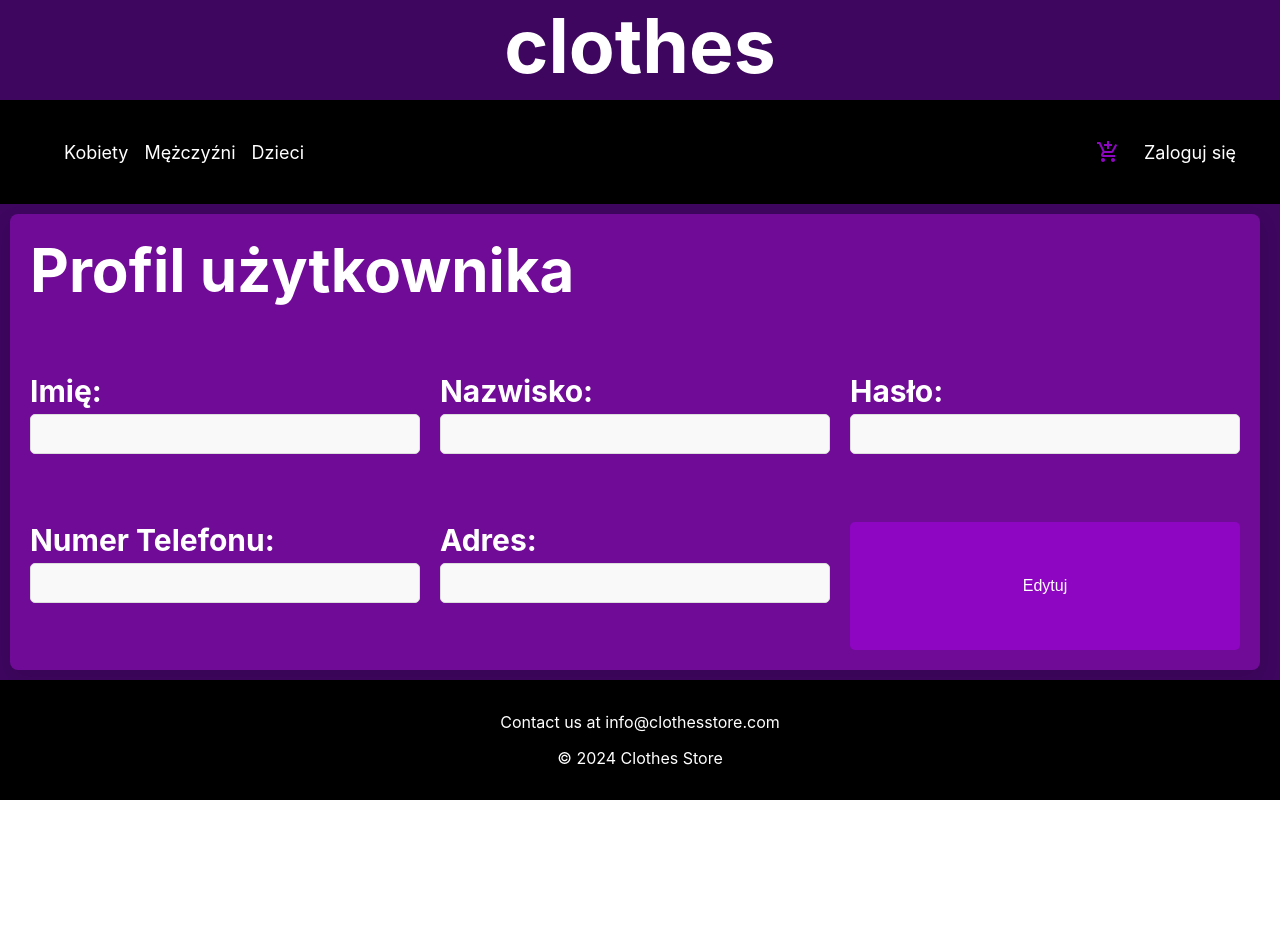
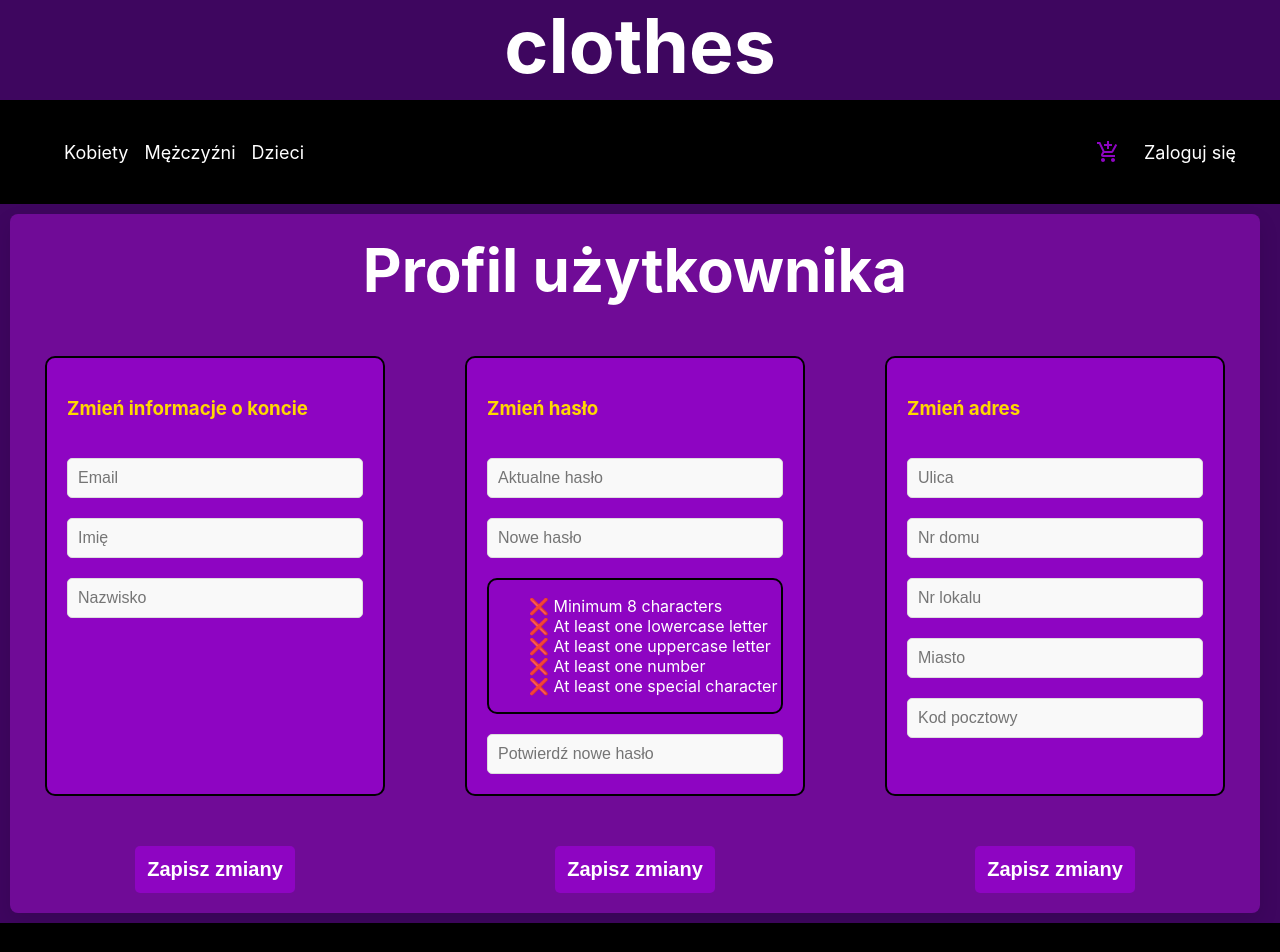
Before and after one commit to PiotMac/Thesis, a React (Create React App) app in the folder frontend/: page /profile in a window 1280 px wide. Shown: the top 952 px of the page. Before the commit the page ends 800 px from the top, so only its background shows below. Built offline with nearby package versions, Linux system fonts and the light colour scheme; no server answers.

Commit message:
Implemented user profile edition

```diff
--- a/frontend/src/components/UserProfile.js
+++ b/frontend/src/components/UserProfile.js
@@ -1,4 +1,5 @@
 import React, { useState, useEffect } from "react";
+import { jwtDecode } from "jwt-decode";
 
 function UserProfile() {
   // Stan dla danych użytkownika
@@ -6,11 +7,39 @@ function UserProfile() {
     firstName: "",
     lastName: "",
     email: "",
-    password: "",
-    phone: "",
+    codedPassword: "",
+    address_id: "",
+    street: "",
+    house_nr: "",
+    appartment_nr: "",
+    city: "",
+    zipcode: "",
   });
 
   const [isEditing, setIsEditing] = useState(false);
+  const [currentPassword, setCurrentPassword] = useState("");
+  const [password, setPassword] = useState("");
+  const [repeatPassword, setRepeatPassword] = useState("");
+  const [criteria, setCriteria] = useState({
+    length: false,
+    lowercase: false,
+    uppercase: false,
+    number: false,
+    specialChar: false,
+  });
+
+  const handlePasswordCriteria = (e) => {
+    const value = e.target.value;
+    setPassword(value);
+
+    setCriteria({
+      length: value.length >= 8,
+      lowercase: /[a-z]/.test(value),
+      uppercase: /[A-Z]/.test(value),
+      number: /\d/.test(value),
+      specialChar: /[\W_]/.test(value),
+    });
+  };
 
   useEffect(() => {
     const fetchUserData = async () => {
@@ -27,11 +56,16 @@ function UserProfile() {
         if (response.ok) {
           const data = await response.json();
           const transformedData = {
-            firstName: data.first_name || "",
+            firstName: data.first_name,
             lastName: data.surname || "",
-            email: data.email || "",
-            password: "",
-            phone: data.phone || "",
+            email: data.email,
+            codedPassword: data.password,
+            address_id: data.address_id || "",
+            street: data.street || "",
+            house_nr: data.house_nr || "",
+            appartment_nr: data.appartment_nr || "",
+            city: data.city || "",
+            zipcode: data.zipcode || "",
           };
 
           setUserData(transformedData);
@@ -52,80 +86,319 @@ function UserProfile() {
     setUserData({ ...userData, [name]: value });
   };
 
-  // Obsługa zapisu danych
-  const handleSave = () => {
-    // Tutaj można wywołać API do zapisu danych
-    console.log("Dane zapisane:", userData);
-    setIsEditing(false);
+  const validateBasicInfo = () => {
+    if (!userData.firstName || userData.firstName.trim() === "") {
+      alert("First name cannot be empty!");
+      return false;
+    }
+    if (userData.firstName.length > 100) {
+      alert("First name cannot exceed 100 characters!");
+      return false;
+    }
+    if (userData.lastName.length > 100) {
+      alert("Last name cannot exceed 100 characters");
+      return false;
+    }
+    return true;
+  };
+
+  const validatePasswordChange = () => {
+    if (!Object.values(criteria).every(Boolean)) {
+      alert("Criteria have to be met!");
+      return false;
+    }
+    if (password !== repeatPassword) {
+      alert("Passwords must be the same!");
+      return false;
+    }
+    return true;
+  };
+
+  const validateAddressChange = () => {
+    if (
+      !userData.street ||
+      !userData.house_nr ||
+      !userData.city ||
+      !userData.zipcode
+    ) {
+      alert("All fields (except appartment number) have to be non-empty!");
+      return false;
+    }
+    if (userData.street.length > 100) {
+      alert("Street name cannot exceed 100 characters!");
+      return false;
+    }
+    if (userData.house_nr.length > 5) {
+      alert("House number needs cannot exceed 5 characters!");
+      return false;
+    }
+    if (userData.appartment_nr.length > 3) {
+      alert("Appartment number needs cannot exceed 3 characters!");
+      return false;
+    }
+    if (userData.city.length > 100) {
+      alert("City name cannot exceed 100 characters!");
+      return false;
+    }
+    const zipcodeRegex = /^\d{2}-\d{3}$/;
+    if (userData.zipcode && !zipcodeRegex.test(userData.zipcode)) {
+      alert("Zipcode has to be in the form of XX-XXX (where X is a digit)!");
+      return false;
+    }
+
+    return true;
+  };
+
+  const saveNewBasicInfo = async () => {
+    if (validateBasicInfo()) {
+      const token = localStorage.getItem("token");
+      try {
+        const response = await fetch("http://localhost:4000/profile", {
+          method: "PUT",
+          headers: {
+            Authorization: `Bearer ${token}`,
+            "Content-Type": "application/json",
+          },
+          body: JSON.stringify({
+            email: userData.email,
+            type: "basic",
+            firstName: userData.firstName,
+            lastName: userData.lastName,
+          }),
+        });
+
+        if (response.ok) {
+          console.log("[UPDATE] Successfully updated basic info!");
+          alert("Zmiany zapisane!");
+        }
+      } catch (error) {
+        console.error("[UPDATE] Basic info:", error);
+        throw new Error("ERROR: update on basic info was NOT successful!");
+      }
+    }
+  };
+
+  const saveNewAddress = async () => {
+    if (validateAddressChange()) {
+      const token = localStorage.getItem("token");
+      try {
+        const response = await fetch("http://localhost:4000/profile", {
+          method: "PUT",
+          headers: {
+            Authorization: `Bearer ${token}`,
+            "Content-Type": "application/json",
+          },
+          body: JSON.stringify({
+            type: "address",
+            email: userData.email,
+            address_id: userData.address_id,
+            street: userData.street,
+            house_nr: userData.house_nr,
+            appartment_nr: userData.appartment_nr,
+            city: userData.city,
+            zipcode: userData.zipcode,
+          }),
+        });
+
+        if (response.ok) {
+          console.log("[UPDATE] Address saved successfully!");
+          alert("Zmiany zapisane!");
+        } else {
+          console.error("[UPDATE] Failed to save address");
+        }
+      } catch (error) {
+        console.error("[UPDATE] Error:", error);
+      }
+    }
+  };
+
+  const saveNewPassword = async () => {
+    if (validatePasswordChange()) {
+      const token = localStorage.getItem("token");
+      try {
+        const response = await fetch("http://localhost:4000/profile", {
+          method: "PUT",
+          headers: {
+            Authorization: `Bearer ${token}`,
+            "Content-Type": "application/json",
+          },
+          body: JSON.stringify({
+            type: "password",
+            email: userData.email,
+            currentPassword: currentPassword,
+            codedPassword: userData.codedPassword,
+            newPassword: password,
+          }),
+        });
+
+        if (response.ok) {
+          setCurrentPassword("");
+          setPassword("");
+          setRepeatPassword("");
+          setCriteria({
+            length: false,
+            lowercase: false,
+            uppercase: false,
+            number: false,
+            specialChar: false,
+          });
+          console.log("[UPDATE] New password saved successfully!");
+          alert("Zmiany zapisane!");
+        } else {
+          console.error("[UPDATE] Failed to save new password");
+          alert("Niepoprawne hasło!");
+        }
+      } catch (error) {
+        console.error("[UPDATE] Error:", error);
+      }
+    }
   };
 
   return (
     <div className="profile-container">
       <h2>Profil użytkownika</h2>
-
+      <div className="profile-basic-info">
+        <h3>Zmień informacje o koncie</h3>
         <div className="profile-input-group">
-        <label>Imię:</label>
+          <input
+            type="email"
+            name="email"
+            value={userData.email}
+            placeholder="Email"
+            disabled={true}
+          />
+        </div>
+        <div className="profile-input-group">
           <input
             type="text"
             name="firstName"
             value={userData.firstName}
+            placeholder="Imię"
             onChange={handleInputChange}
-          disabled={!isEditing}
           />
         </div>
 
         <div className="profile-input-group">
-        <label>Nazwisko:</label>
           <input
             type="text"
             name="lastName"
             value={userData.lastName}
+            placeholder="Nazwisko"
             onChange={handleInputChange}
-          disabled={!isEditing}
           />
         </div>
+      </div>
 
+      <div className="profile-password">
+        <h3>Zmień hasło</h3>
         <div className="profile-input-group">
-        <label>Hasło:</label>
           <input
             type="password"
-          name="password"
-          value={userData.password}
-          onChange={handleInputChange}
-          disabled={!isEditing}
+            name="current_password"
+            placeholder="Aktualne hasło"
+            value={currentPassword}
+            onChange={(e) => setCurrentPassword(e.target.value)}
           />
         </div>
-
         <div className="profile-input-group">
-        <label>Numer Telefonu:</label>
           <input
-          type="tel"
-          name="phone"
-          value={userData.phone}
-          onChange={handleInputChange}
-          disabled={!isEditing}
+            type="password"
+            name="new_password"
+            placeholder="Nowe hasło"
+            value={password}
+            onChange={handlePasswordCriteria}
           />
         </div>
+        <div className="password-criteria">
+          <ul>
+            <li className={criteria.length ? "valid" : "invalid"}>
+              {criteria.length ? "\u2705" : "\u274C"} Minimum 8 characters
+            </li>
+            <li className={criteria.lowercase ? "valid" : "invalid"}>
+              {criteria.lowercase ? "\u2705" : "\u274C"} At least one lowercase
+              letter
+            </li>
+            <li className={criteria.uppercase ? "valid" : "invalid"}>
+              {criteria.uppercase ? "\u2705" : "\u274C"} At least one uppercase
+              letter
+            </li>
+            <li className={criteria.number ? "valid" : "invalid"}>
+              {criteria.number ? "\u2705" : "\u274C"} At least one number
+            </li>
+            <li className={criteria.specialChar ? "valid" : "invalid"}>
+              {criteria.specialChar ? "\u2705" : "\u274C"} At least one special
+              character
+            </li>
+          </ul>
+        </div>
+        <div className="profile-input-group">
+          <input
+            type="password"
+            name="new_password_again"
+            placeholder="Potwierdź nowe hasło"
+            value={repeatPassword}
+            onChange={(e) => setRepeatPassword(e.target.value)}
+          />
+        </div>
+      </div>
 
+      <div className="profile-address">
+        <h3>Zmień adres</h3>
         <div className="profile-input-group">
-        <label>Adres:</label>
           <input
             type="text"
-          name="address"
-          value={userData.address}
+            name="street"
+            value={userData.street}
+            placeholder="Ulica"
             onChange={handleInputChange}
-          disabled={!isEditing}
           />
         </div>
-
-      {!isEditing ? (
-        <button onClick={() => setIsEditing(true)}>Edytuj</button>
-      ) : (
-        <div>
-          <button onClick={handleSave}>Zapisz</button>
-          <button onClick={() => setIsEditing(false)}>Anuluj</button>
+        <div className="profile-input-group">
+          <input
+            type="text"
+            name="house_nr"
+            value={userData.house_nr}
+            placeholder="Nr domu"
+            onChange={handleInputChange}
+          />
         </div>
-      )}
+        <div className="profile-input-group">
+          <input
+            type="text"
+            name="appartment_nr"
+            value={userData.appartment_nr}
+            placeholder="Nr lokalu"
+            onChange={handleInputChange}
+          />
+        </div>
+        <div className="profile-input-group">
+          <input
+            type="text"
+            name="city"
+            value={userData.city}
+            onChange={handleInputChange}
+            placeholder="Miasto"
+          />
+        </div>
+        <div className="profile-input-group">
+          <input
+            type="text"
+            name="zipcode"
+            value={userData.zipcode}
+            placeholder="Kod pocztowy"
+            onChange={handleInputChange}
+          />
+        </div>
+      </div>
+      <button id="button-info" onClick={saveNewBasicInfo}>
+        Zapisz zmiany
+      </button>
+      <button id="button-password" onClick={saveNewPassword}>
+        Zapisz zmiany
+      </button>
+      <button id="button-address" onClick={saveNewAddress}>
+        Zapisz zmiany
+      </button>
     </div>
   );
 }
--- a/frontend/src/index.css
+++ b/frontend/src/index.css
@@ -269,6 +269,9 @@ footer {
 
 .password-criteria {
   text-align: left;
+  border: black solid 2px;
+  border-radius: 10px;
+  background-color: var(--navbar-color);
 }
 
 .password-criteria ul li {
@@ -282,8 +285,14 @@ footer {
 
 .profile-container {
   display: grid;
+  grid-template-areas:
+    "header header header"
+    "profile-basic-info profile-password-info profile-address-info"
+    "profile-basic-info profile-password-info profile-address-info"
+    "button-info button-password button-address";
   grid-template-columns: repeat(3, 1fr);
-  gap: 20px;
+  justify-items: center;
+  gap: 50px;
   padding: 20px;
   flex: 1;
   background-color: var(--primary-color);
@@ -293,6 +302,61 @@ footer {
   box-sizing: border-box;
   border-radius: 8px;
   box-shadow: 0px 8px 20px rgba(0, 0, 0, 0.1);
+}
+
+.profile-basic-info, .profile-password, .profile-address {
+  background-color: var(--navbar-color);
+  border: black solid 2px;
+  border-radius: 10px;
+  padding: 20px;
+}
+
+.profile-basic-info {
+  grid-area: profile-basic-info;
+  display: flex;
+  flex-direction: column;
+  gap: 20px;
+  width: 80%;
+}
+
+#button-info, #button-password, #button-address {
+  width: fit-content;
+  font-weight: bold;
+  font-size: 20px;
+}
+
+#button-info {
+  grid-area: button-info;
+}
+
+#button-password {
+  grid-area: button-password;
+}
+
+
+#button-address {
+  grid-area: button-address;
+}
+
+
+.profile-password {
+  grid-area: profile-password-info;
+  display: flex;
+  flex-direction: column;
+  gap: 20px;
+  width: 80%;
+}
+
+.profile-address {
+  grid-area: profile-address-info;
+  display: flex;
+  flex-direction: column;
+  gap: 20px;
+  width: 80%;
+}
+
+.profile-container h3 {
+  color: gold;
 }
 
 .profile-container h2 {
```
Also changed, not shown: 1 other file (tests, documents, lock files or other folders). Lines whose indentation alone changed are shown as unchanged.
